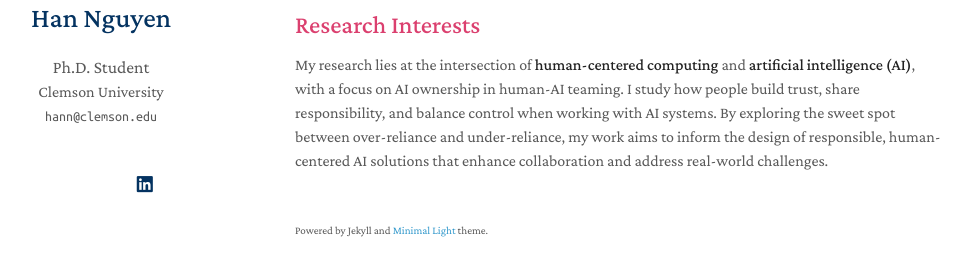
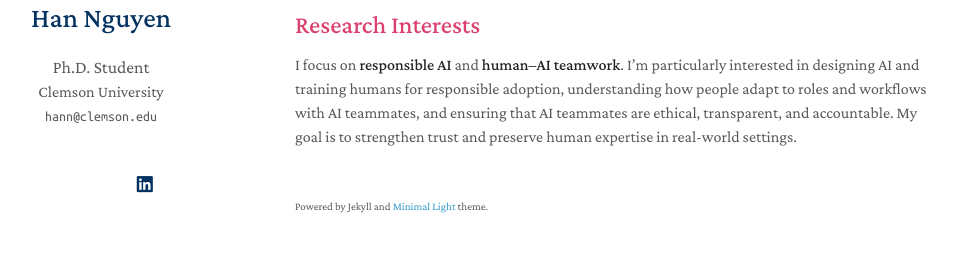
Before and after one commit to hanbaonguyen/hanbaonguyen.github.io, a Jekyll site: the page built from index.md, in a window 1280 px wide, cut to the strip 258-534 px from the top of the page. Shown: the whole strip, without its empty margins (175-1146 px from the left). Built offline with Jekyll 4.4.1, drawn with Linux system fonts in a browser that asks for light colours; a style sheet for code colours, icons or effects is not loaded; our own code applies the rules of GitHub Pages for plain Markdown files.

Commit message:
Update index.md

```diff
--- a/index.md
+++ b/index.md
@@ -10,7 +10,7 @@ My first name is pronounced somewhat like “Hun” in English with a gentle ris
 
 ## Research Interests
 
-My research lies at the intersection of **human-centered computing** and **artificial intelligence (AI)**, with a focus on AI ownership in human-AI teaming. I study how people build trust, share responsibility, and balance control when working with AI systems. By exploring the sweet spot between over-reliance and under-reliance, my work aims to inform the design of responsible, human-centered AI solutions that enhance collaboration and address real-world challenges.
+I focus on **responsible AI** and **human–AI teamwork**. I’m particularly interested in designing AI and training humans for responsible adoption, understanding how people adapt to roles and workflows with AI teammates, and ensuring that AI teammates are ethical, transparent, and accountable. My goal is to strengthen trust and preserve human expertise in real-world settings.
 
 <!-- ## News
 - **[Oct. 2025]** Attended HFES 2025 in Chicago and presented two posters on adaptive autonomy in human-AI teaming
```
